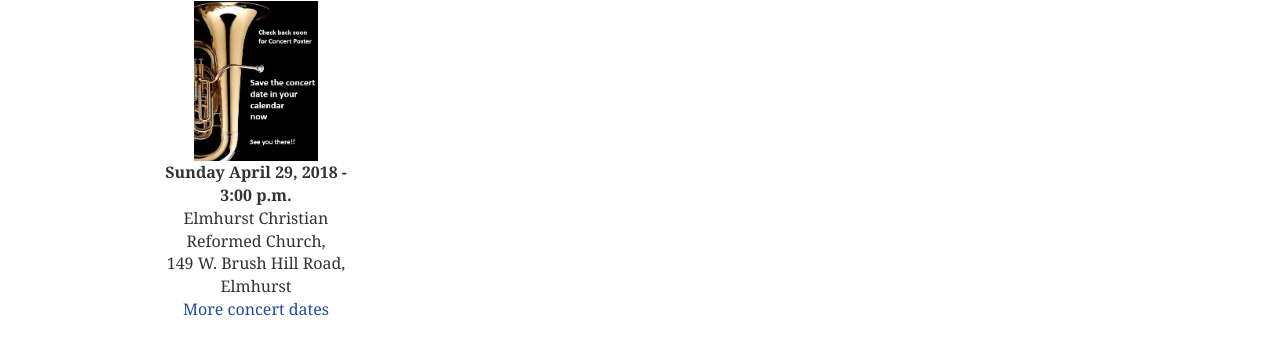
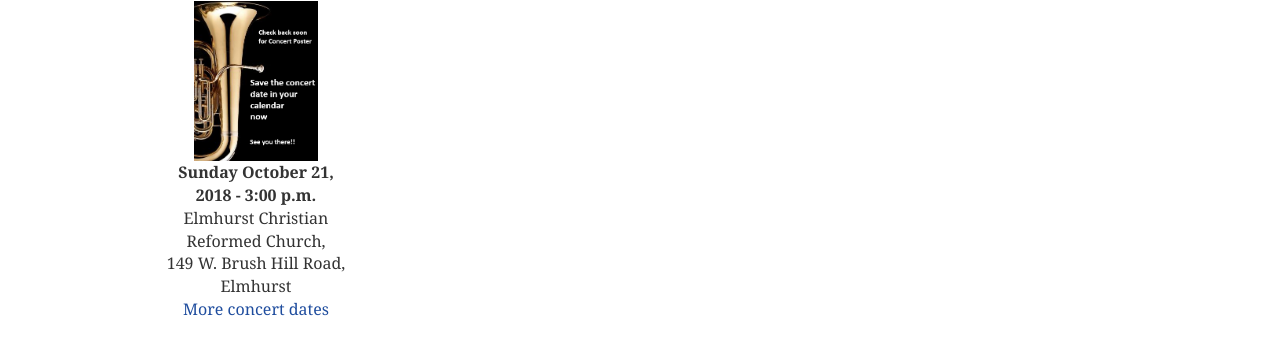
Before and after one commit to americanwindband/americanwindband.github.io, a Jekyll site: the page built from index.html, in a window 1280 px wide. Shown: the part 659-1014 px from the top of the page. Built offline with Jekyll 4.4.1, drawn with Linux system fonts in a browser that asks for light colours.

Commit message:
Update index.html

```diff
--- a/index.html
+++ b/index.html
@@ -23,7 +23,7 @@ layout: page-12
 
   <div class="section-next-concert-tile"><h2 class="tile-title-h2-text">Our next concert...</h2>
     <img class="image-centered" src="images/awb-poster-coming-soon-01.jpg" width="65%" height="65%" alt=""/>
-    <strong>Sunday April 29, 2018 - 3:00 p.m.</strong>
+    <strong>Sunday October 21, 2018 - 3:00 p.m.</strong>
     <p>Elmhurst Christian Reformed Church,<br />
       149 W. Brush Hill Road, Elmhurst<br>
       <a href="performances.html">More concert dates</a>
```
